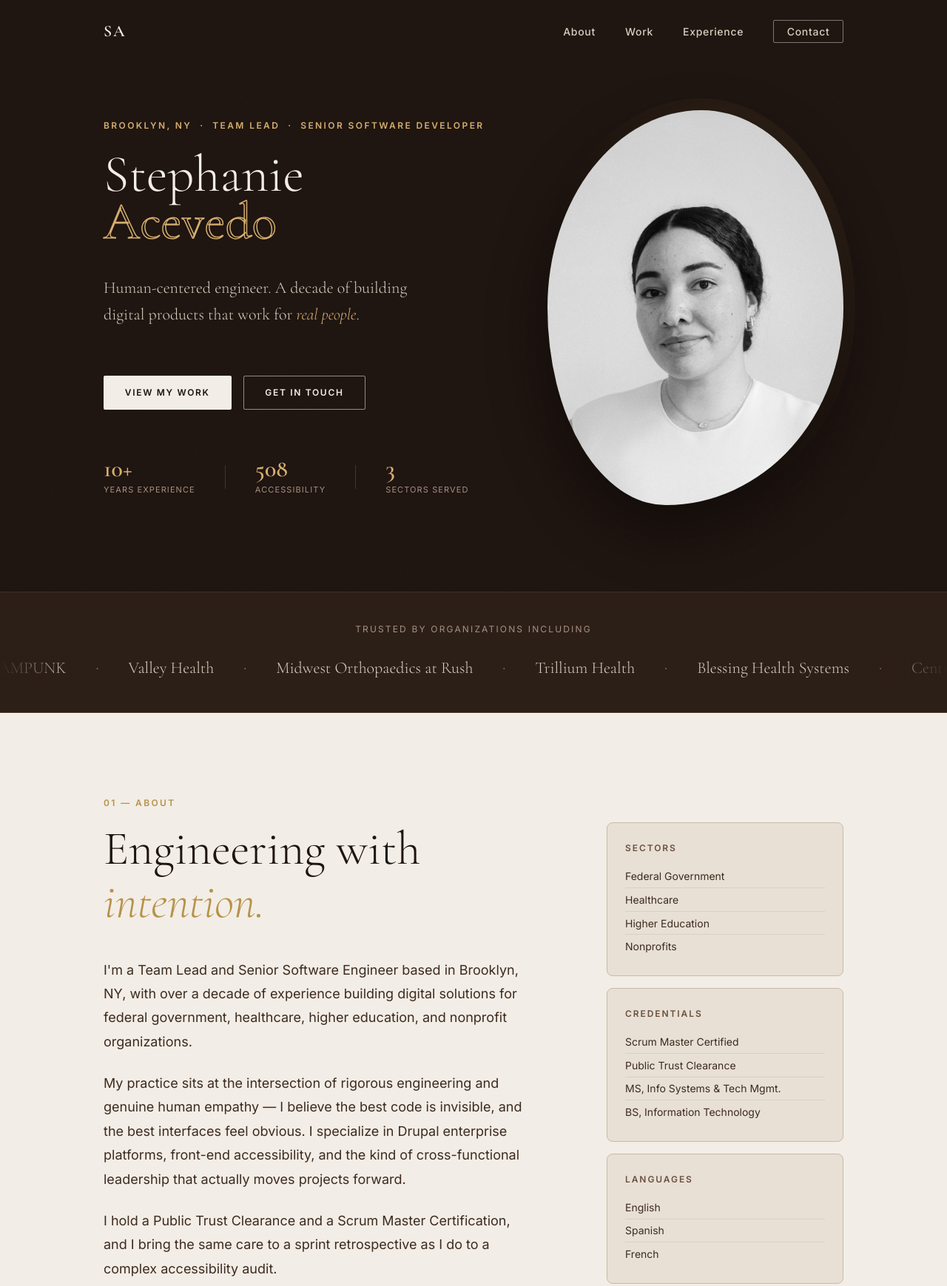
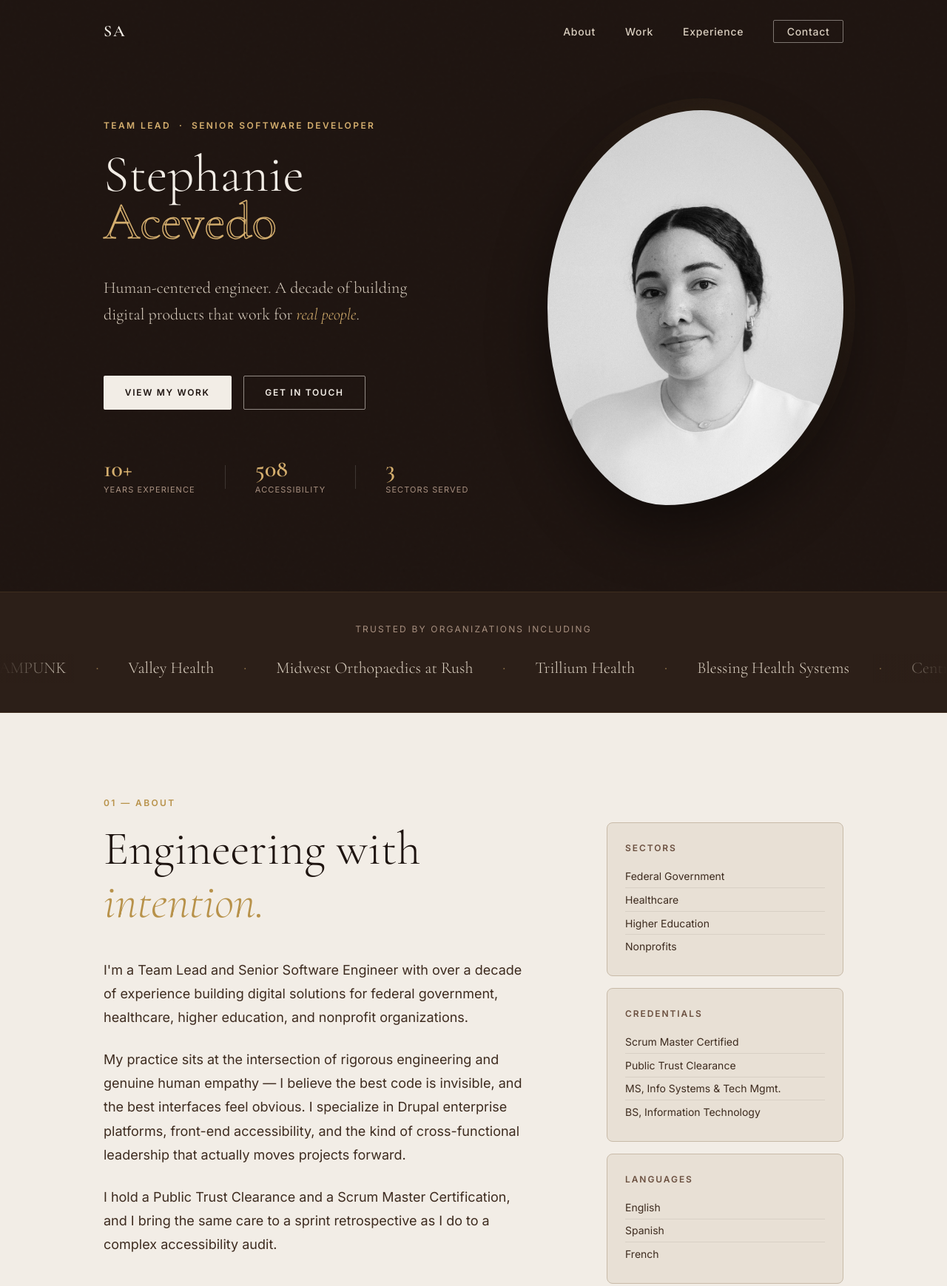
Before and after one commit to StephAcevedo/portfolio, a plain HTML site: page index.html in a window 1280 px wide. Shown: the top 1739 px of the page at 74% size. Drawn offline with nearby package versions, Linux system fonts and the light colour scheme.

Commit message:
text update

```diff
--- a/index.html
+++ b/index.html
@@ -48,7 +48,7 @@
     <section id="hero" class="hero" aria-label="Introduction">
       <div class="hero-inner">
         <div class="hero-text">
-          <p class="hero-eyebrow">Brooklyn, NY &nbsp;·&nbsp; Team Lead &nbsp;·&nbsp; Senior Software Developer</p>
+          <p class="hero-eyebrow">Team Lead &nbsp;·&nbsp; Senior Software Developer</p>
           <h1 class="hero-name">
             <span class="name-first">Stephanie</span>
             <span class="name-last">Acevedo</span>
@@ -124,7 +124,7 @@
         <div class="about-grid">
           <div class="about-text">
             <h2 id="about-heading" class="section-heading reveal">Engineering with<br><em>intention.</em></h2>
-            <p class="reveal">I'm a Team Lead and Senior Software Engineer based in Brooklyn, NY, with over a decade of experience building digital solutions for federal government, healthcare, higher education, and nonprofit organizations.</p>
+            <p class="reveal">I'm a Team Lead and Senior Software Engineer with over a decade of experience building digital solutions for federal government, healthcare, higher education, and nonprofit organizations.</p>
             <p class="reveal">My practice sits at the intersection of rigorous engineering and genuine human empathy — I believe the best code is invisible, and the best interfaces feel obvious. I specialize in Drupal enterprise platforms, front-end accessibility, and the kind of cross-functional leadership that actually moves projects forward.</p>
             <p class="reveal">I hold a Public Trust Clearance and a Scrum Master Certification, and I bring the same care to a sprint retrospective as I do to a complex accessibility audit.</p>
           </div>
```
